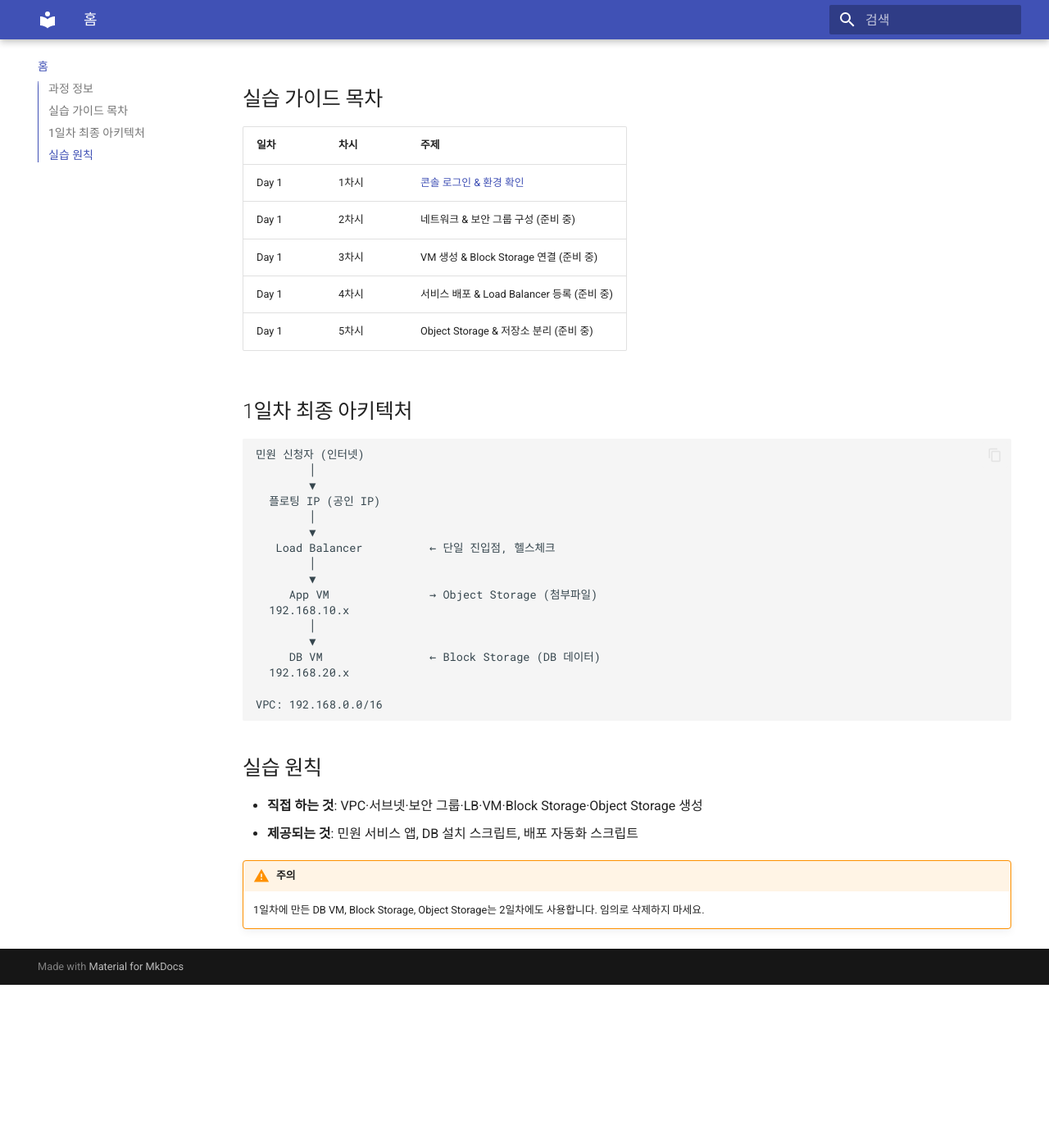
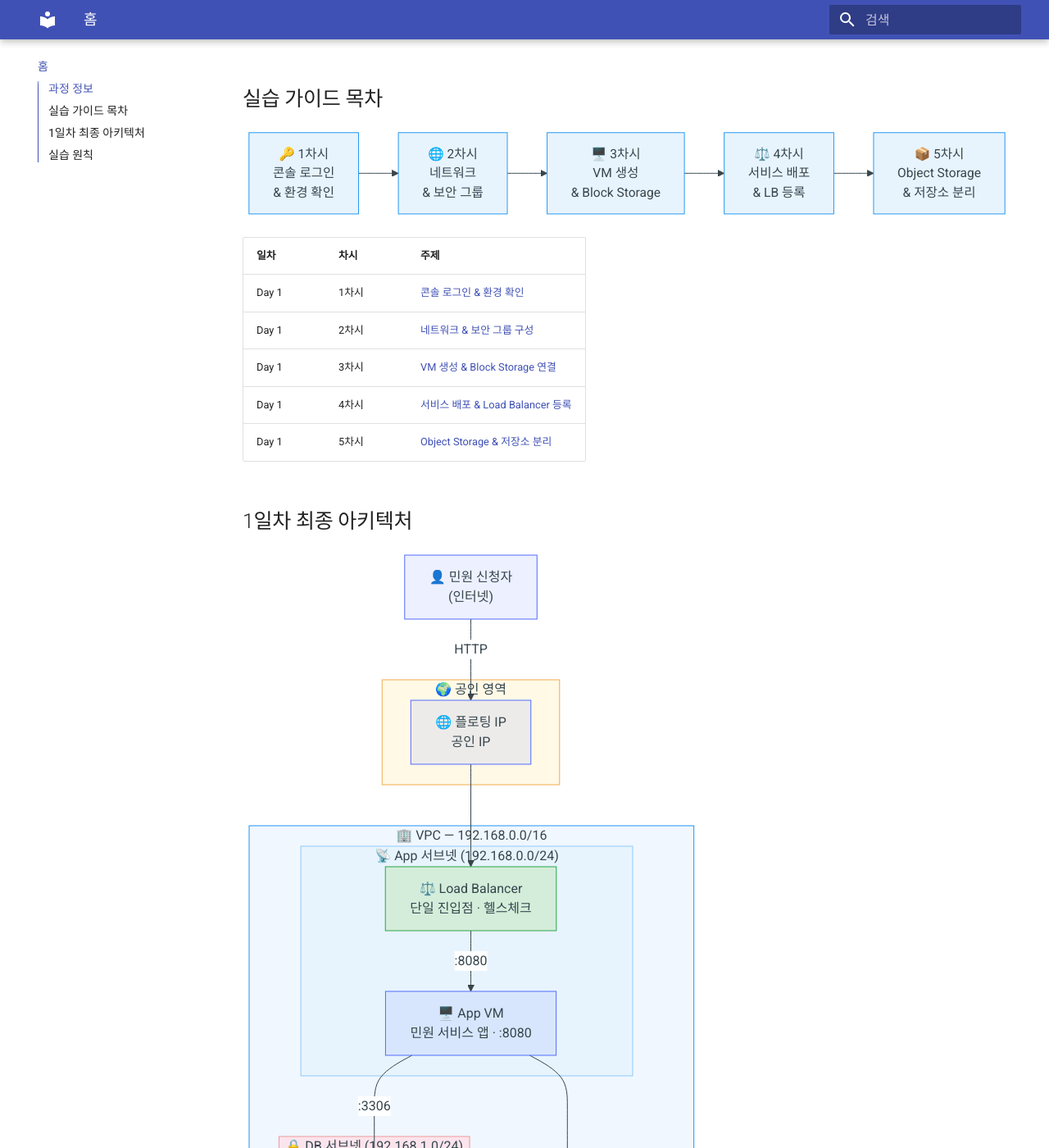
Before and after one commit to skilleat-labs/cloud-native-minwon-lab, an MkDocs documentation site: the page built from docs/index.md, in a window 1280 px wide and 1400 px high, scrolled down 525 px. Shown: the whole window at 82% size. Built offline with MkDocs 1.6.1 and Material for MkDocs 9.7.7, drawn with Linux system fonts in a browser that asks for light colours; before the commit the page ends 1726 px from its top, so only the background shows below that; some of the changed lines change nothing that is shown.

Commit message:
홈: 목차·아키텍처·실습 원칙 Mermaid 다이어그램으로 시각화

````diff
--- a/docs/index.md
+++ b/docs/index.md
@@ -13,40 +13,93 @@
 
 ## 실습 가이드 목차
 
+```mermaid
+flowchart LR
+    S1["🔑 1차시\n콘솔 로그인\n& 환경 확인"]
+    S2["🌐 2차시\n네트워크\n& 보안 그룹"]
+    S3["🖥️ 3차시\nVM 생성\n& Block Storage"]
+    S4["⚖️ 4차시\n서비스 배포\n& LB 등록"]
+    S5["📦 5차시\nObject Storage\n& 저장소 분리"]
+
+    S1 --> S2 --> S3 --> S4 --> S5
+
+    style S1 fill:#e8f4fd,stroke:#2196F3
+    style S2 fill:#e8f4fd,stroke:#2196F3
+    style S3 fill:#e8f4fd,stroke:#2196F3
+    style S4 fill:#e8f4fd,stroke:#2196F3
+    style S5 fill:#e8f4fd,stroke:#2196F3
+```
+
 | 일차 | 차시 | 주제 |
 |------|------|------|
 | Day 1 | 1차시 | [콘솔 로그인 & 환경 확인](day1/session1.md) |
-| Day 1 | 2차시 | 네트워크 & 보안 그룹 구성 (준비 중) |
-| Day 1 | 3차시 | VM 생성 & Block Storage 연결 (준비 중) |
-| Day 1 | 4차시 | 서비스 배포 & Load Balancer 등록 (준비 중) |
-| Day 1 | 5차시 | Object Storage & 저장소 분리 (준비 중) |
+| Day 1 | 2차시 | [네트워크 & 보안 그룹 구성](day1/session2.md) |
+| Day 1 | 3차시 | [VM 생성 & Block Storage 연결](day1/session3.md) |
+| Day 1 | 4차시 | [서비스 배포 & Load Balancer 등록](day1/session4.md) |
+| Day 1 | 5차시 | [Object Storage & 저장소 분리](day1/session5.md) |
 
 ## 1일차 최종 아키텍처
 
-```
-민원 신청자 (인터넷)
-        │
-        ▼
-  플로팅 IP (공인 IP)
-        │
-        ▼
-   Load Balancer          ← 단일 진입점, 헬스체크
-        │
-        ▼
-     App VM               → Object Storage (첨부파일)
-  192.168.10.x
-        │
-        ▼
-     DB VM                ← Block Storage (DB 데이터)
-  192.168.20.x
+```mermaid
+flowchart TB
+    USER["👤 민원 신청자\n(인터넷)"]
 
-VPC: 192.168.0.0/16
+    subgraph PUBLIC["🌍 공인 영역"]
+        FIP["🌐 플로팅 IP\n공인 IP"]
+    end
+
+    subgraph VPC["🏢 VPC — 192.168.0.0/16"]
+        subgraph SUBNET_APP["📡 App 서브넷 (192.168.0.0/24)"]
+            LB["⚖️ Load Balancer\n단일 진입점 · 헬스체크"]
+            APP["🖥️ App VM\n민원 서비스 앱 · :8080"]
+        end
+        subgraph SUBNET_DB["🔒 DB 서브넷 (192.168.1.0/24)"]
+            DB["🗄️ DB VM\nMySQL · :3306"]
+        end
+        subgraph STORAGE["💾 스토리지"]
+            BS["📀 Block Storage\nDB 데이터"]
+            OS["📦 Object Storage\n첨부파일"]
+        end
+    end
+
+    USER -->|"HTTP"| FIP
+    FIP --> LB
+    LB -->|":8080"| APP
+    APP -->|":3306"| DB
+    APP -->|"REST API"| OS
+    DB --- BS
+
+    style PUBLIC fill:#fff9e6,stroke:#f0ad4e
+    style VPC fill:#f0f7ff,stroke:#2196F3
+    style SUBNET_APP fill:#e8f4fd,stroke:#90caf9
+    style SUBNET_DB fill:#fce4ec,stroke:#ef9a9a
+    style STORAGE fill:#e8f5e9,stroke:#a5d6a7
+    style LB fill:#d4edda,stroke:#28a745
+    style OS fill:#e8f5e9,stroke:#4caf50
+    style BS fill:#e8f5e9,stroke:#4caf50
 ```
 
 ## 실습 원칙
 
-- **직접 하는 것**: VPC·서브넷·보안 그룹·LB·VM·Block Storage·Object Storage 생성
-- **제공되는 것**: 민원 서비스 앱, DB 설치 스크립트, 배포 자동화 스크립트
+```mermaid
+flowchart LR
+    subgraph DO["🙋 직접 만드는 것"]
+        D1["VPC · 서브넷"]
+        D2["보안 그룹"]
+        D3["Load Balancer"]
+        D4["VM (App · DB)"]
+        D5["Block Storage"]
+        D6["Object Storage"]
+    end
+    subgraph GIVEN["📦 제공되는 것"]
+        G1["민원 서비스 앱"]
+        G2["DB 설치 스크립트"]
+        G3["배포 자동화 스크립트"]
+    end
+
+    style DO fill:#e8f4fd,stroke:#2196F3
+    style GIVEN fill:#e8f5e9,stroke:#4caf50
+```
 
 !!! warning "주의"
     1일차에 만든 DB VM, Block Storage, Object Storage는 2일차에도 사용합니다. 임의로 삭제하지 마세요.
````
